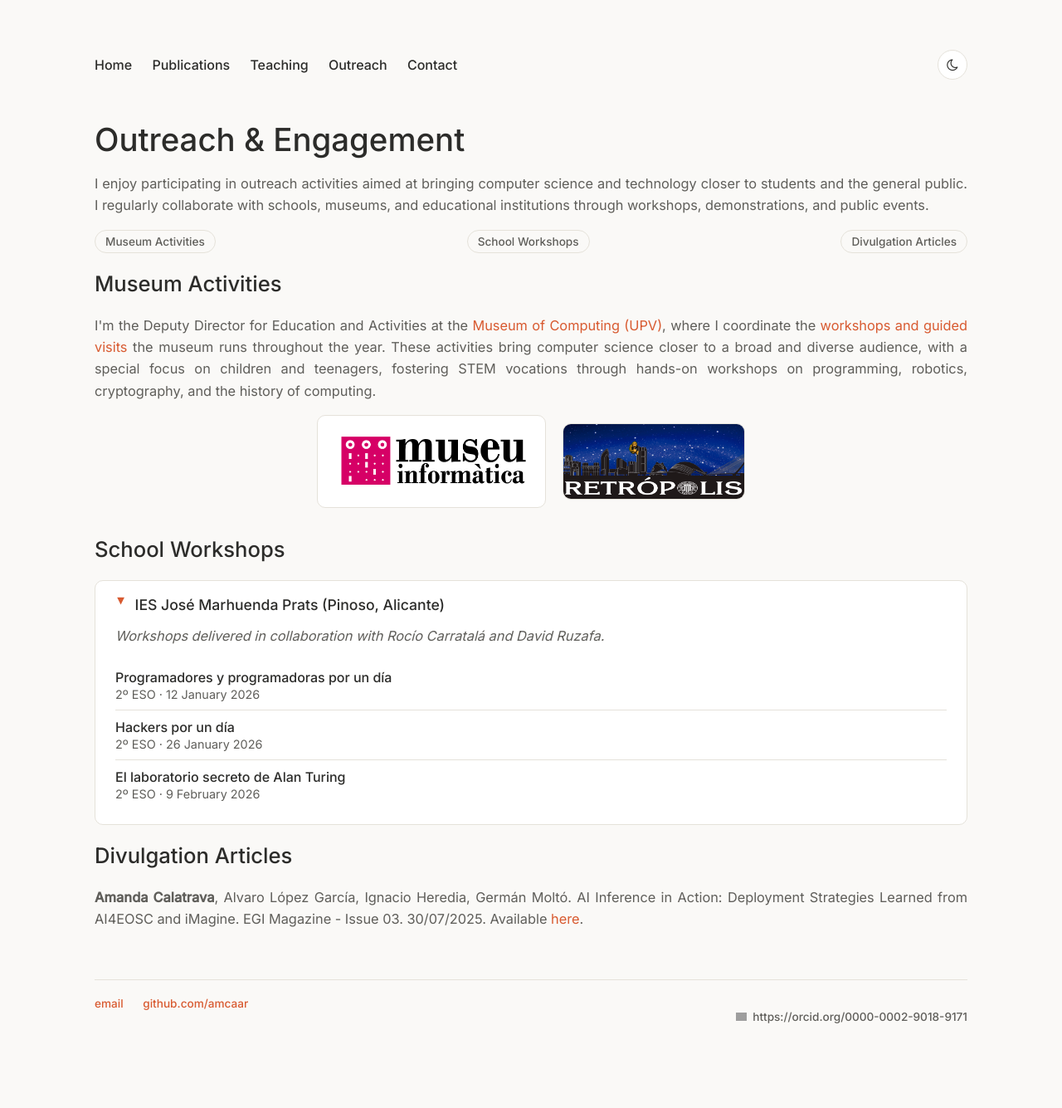
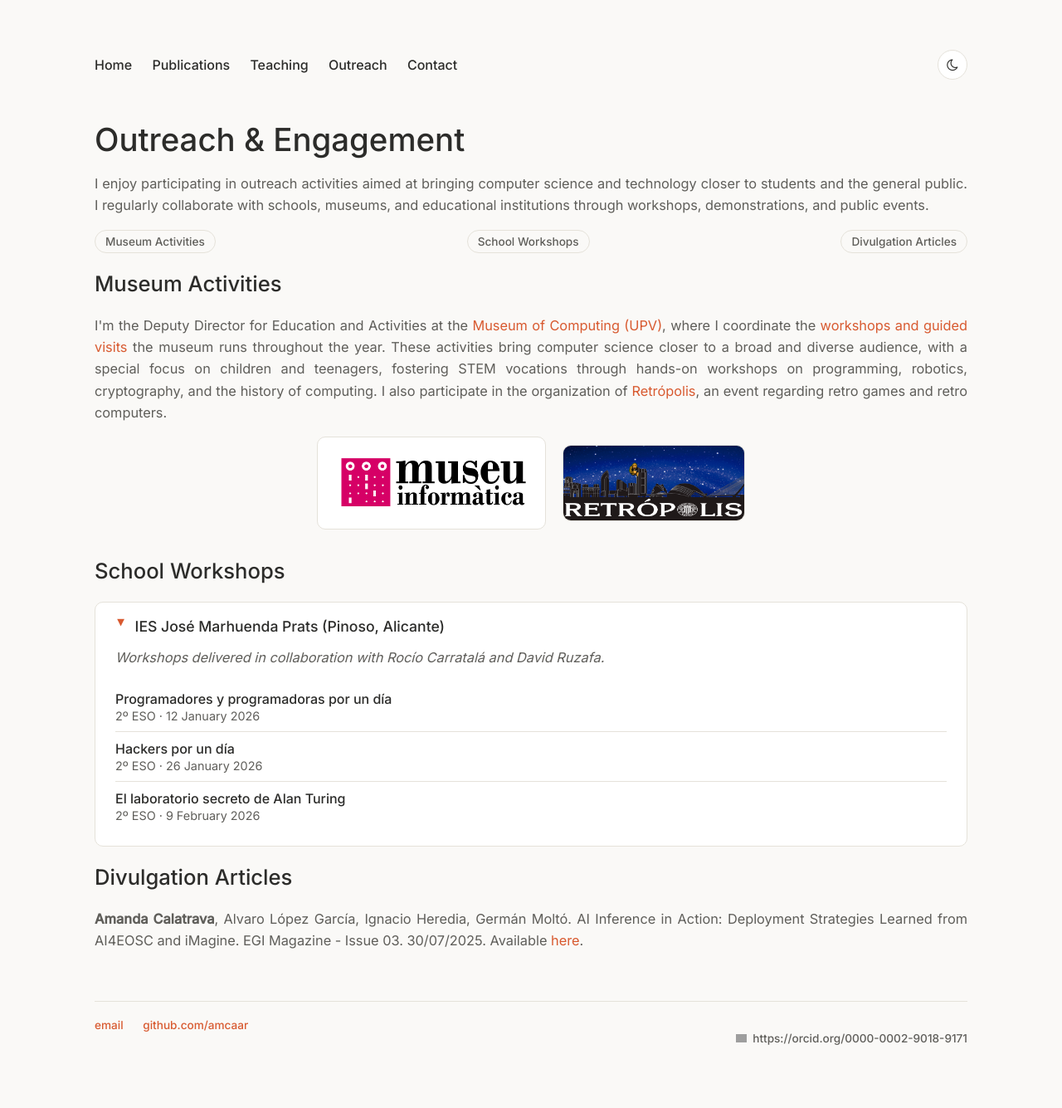
Before and after one commit to amcaar/amcaar.github.io, a Jekyll site: the page built from outreach/index.html, in a window 1280 px wide. Shown: the whole page at 83% size. Built offline with Jekyll 4.4.1, drawn with Linux system fonts in a browser that asks for light colours; a style sheet for code colours, icons or effects is not loaded; before the commit the page ends 1309 px from its top, so only the background shows below that; grey boxes are pictures that could not be loaded.

Commit message:
Update museum activities description
Added information about participation in the Retrópolis event.

```diff
--- a/outreach/index.html
+++ b/outreach/index.html
@@ -14,7 +14,7 @@ title: Outreach & Engagement
 
 
 	<h2 id="museum">Museum Activities</h2>
-	<p class="justify">I'm the Deputy Director for Education and Activities at the <a class="link" href="https://museo.inf.upv.es/" target="_blank">Museum of Computing (UPV)</a>, where I coordinate the <a class="link" href="https://museo.inf.upv.es/actividades-2/" target="_blank">workshops and guided visits</a> the museum runs throughout the year. These activities bring computer science closer to a broad and diverse audience, with a special focus on children and teenagers, fostering STEM vocations through hands-on workshops on programming, robotics, cryptography, and the history of computing.</p>
+	<p class="justify">I'm the Deputy Director for Education and Activities at the <a class="link" href="https://museo.inf.upv.es/" target="_blank">Museum of Computing (UPV)</a>, where I coordinate the <a class="link" href="https://museo.inf.upv.es/actividades-2/" target="_blank">workshops and guided visits</a> the museum runs throughout the year. These activities bring computer science closer to a broad and diverse audience, with a special focus on children and teenagers, fostering STEM vocations through hands-on workshops on programming, robotics, cryptography, and the history of computing. I also participate in the organization of <a class="link" href="https://museo.inf.upv.es/" target="_blank">Retrópolis</a>, an event regarding retro games and retro computers.</p>
 	<div class="logo-row">
 		<a href="https://museo.inf.upv.es/" target="_blank" rel="noopener"><img src="/img/logo_museu.png" alt="Museu Informàtica"></a>
 		<a href="https://museo.inf.upv.es/retropolis-valencia/" target="_blank" rel="noopener"><img src="/img/logo_retropolis.png" alt="Retrópolis Valencia" class="flush"></a>
```
